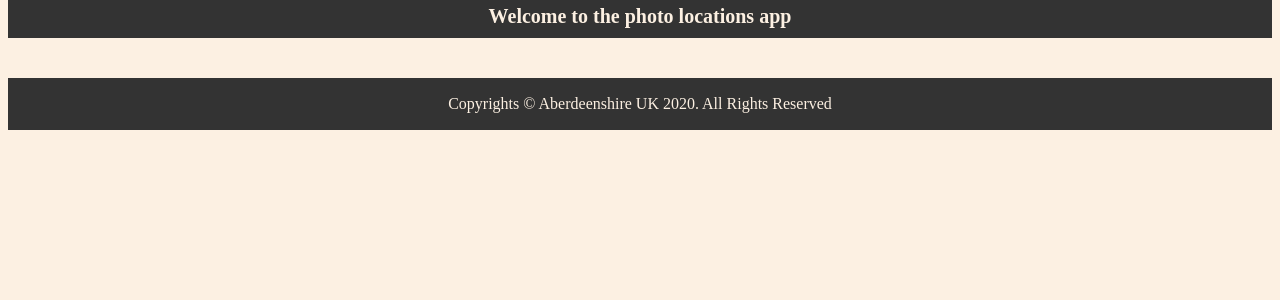
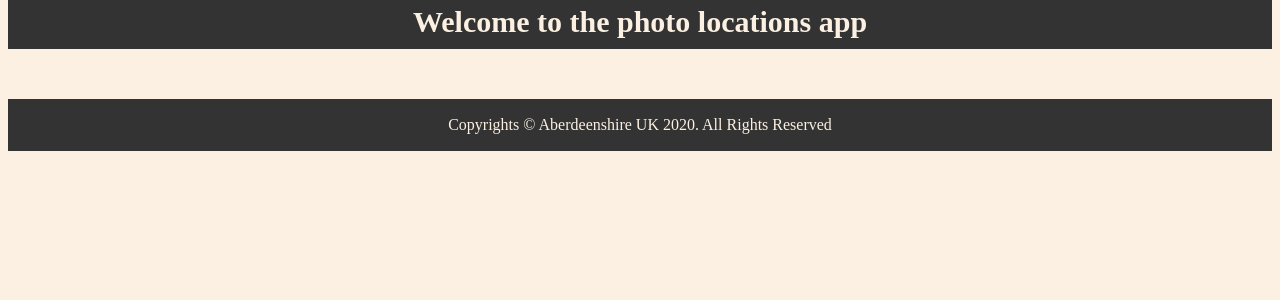
Before and after one commit to Michalju/PhotoApp, a Flask app: page / in a window 1280 px wide. Shown: the part 65-365 px from the top of the page. Run offline with Flask 2, Linux system fonts and the light colour scheme; data that the repository does not hold is empty; some libraries are stand-ins or nearby versions.

Commit message:
increased font size of the page header

```diff
--- a/static/css/main.css
+++ b/static/css/main.css
@@ -11,6 +11,6 @@ body{
   background-color: #333;
   color: #fcf0e2;
   text-align: center;
-  font-size: 20px;
+  font-size: 30px;
   font-weight: 600;
 }
```
